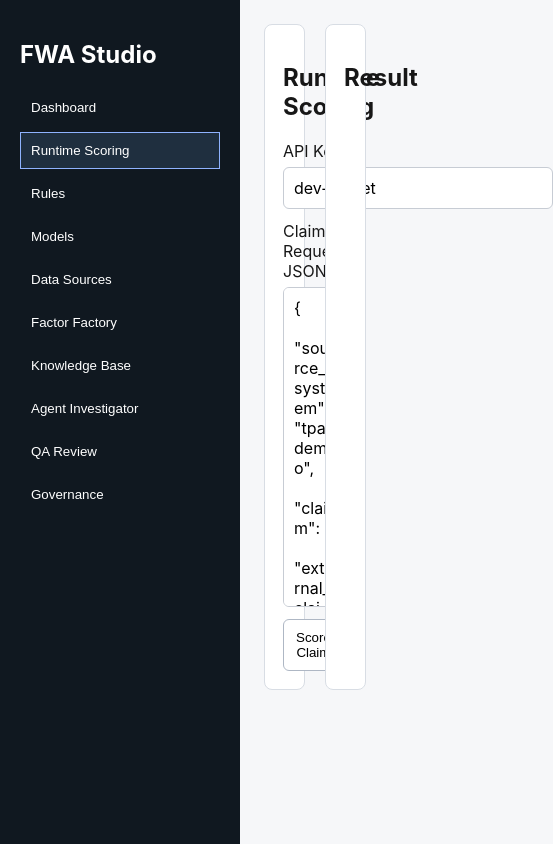
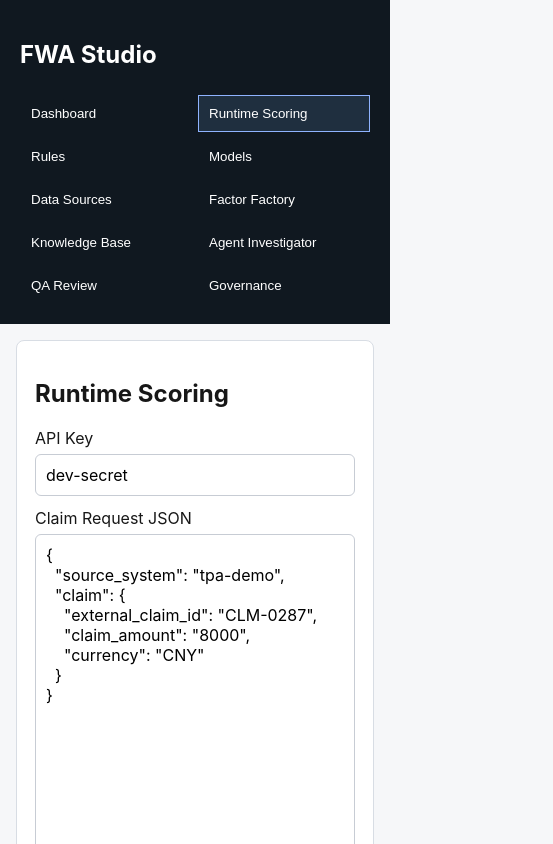
Before and after one commit to proerror77/nwfwa, a React (Vite) app in the folder apps/web-console/: page / in a window 390 px wide. Shown: the top 844 px of the page, 553 px wide, since content can reach past the window. Built offline with nearby package versions, Linux system fonts and the light colour scheme.

Commit message:
fix: stack studio layout on small screens

```diff
--- a/apps/web-console/src/styles.css
+++ b/apps/web-console/src/styles.css
@@ -243,3 +243,38 @@ pre {
 .metric-row strong {
   overflow-wrap: anywhere;
 }
+
+@media (max-width: 760px) {
+  .app {
+    grid-template-columns: 1fr;
+  }
+
+  aside {
+    display: grid;
+    grid-template-columns: repeat(2, minmax(0, 1fr));
+    gap: 6px;
+  }
+
+  aside h1 {
+    grid-column: 1 / -1;
+  }
+
+  aside button {
+    margin: 0;
+  }
+
+  main {
+    padding: 16px;
+  }
+
+  .runtime,
+  .ops-grid,
+  .score-hero,
+  .result-grid,
+  .form-grid,
+  .summary-grid,
+  .compact-list,
+  .metric-row {
+    grid-template-columns: 1fr;
+  }
+}
```
